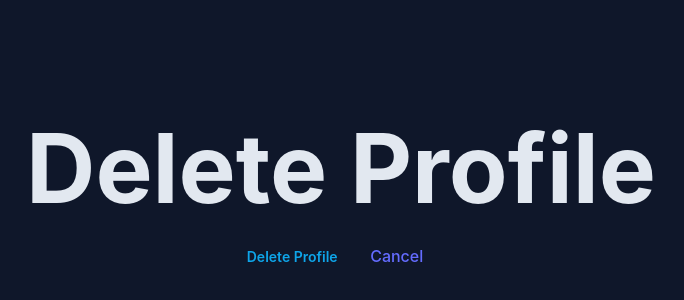
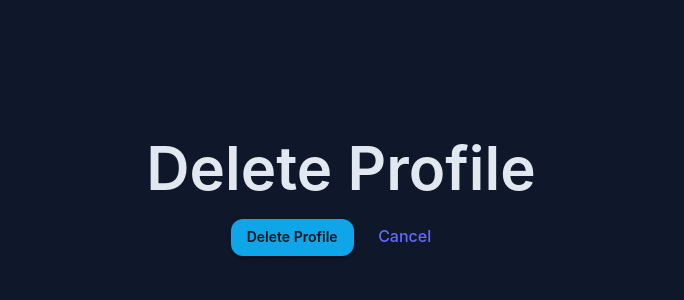
Before and after one commit to oliprev/OP_COMP3000, a React (Vite) app in the folder frontend/: page /main/profile/deleteprofile in a window 1280 px wide. Shown: the part 200-500 px from the top of the page, without its empty margins (299-983 px from the left). Built offline with nearby package versions, Linux system fonts and the light colour scheme; sample sign-in values are in the browser's storage.

Commit message:
UI updated

```diff
--- a/frontend/src/pages/DeleteProfilePage.jsx
+++ b/frontend/src/pages/DeleteProfilePage.jsx
@@ -29,8 +29,8 @@ function DeleteProfilePage() {
 
     return (
         <Container>
-            <Typography variant = 'h1' fontWeight = '650' sx = {{ color: theme.palette.text.primary }}>Delete Profile</Typography>
-            <Button onClick = {handleDelete}>Delete Profile</Button> {/* Calls handleDelete on click */}
+            <Typography variant = 'h2' fontWeight = '600' sx = {{ color: theme.palette.text.primary }}>Delete Profile</Typography>
+            <Button variant = 'contained' onClick = {handleDelete}>Delete Profile</Button> {/* Calls handleDelete on click */}
             <Link to = "/main/profile">Cancel</Link>
         </Container>
     );
```
